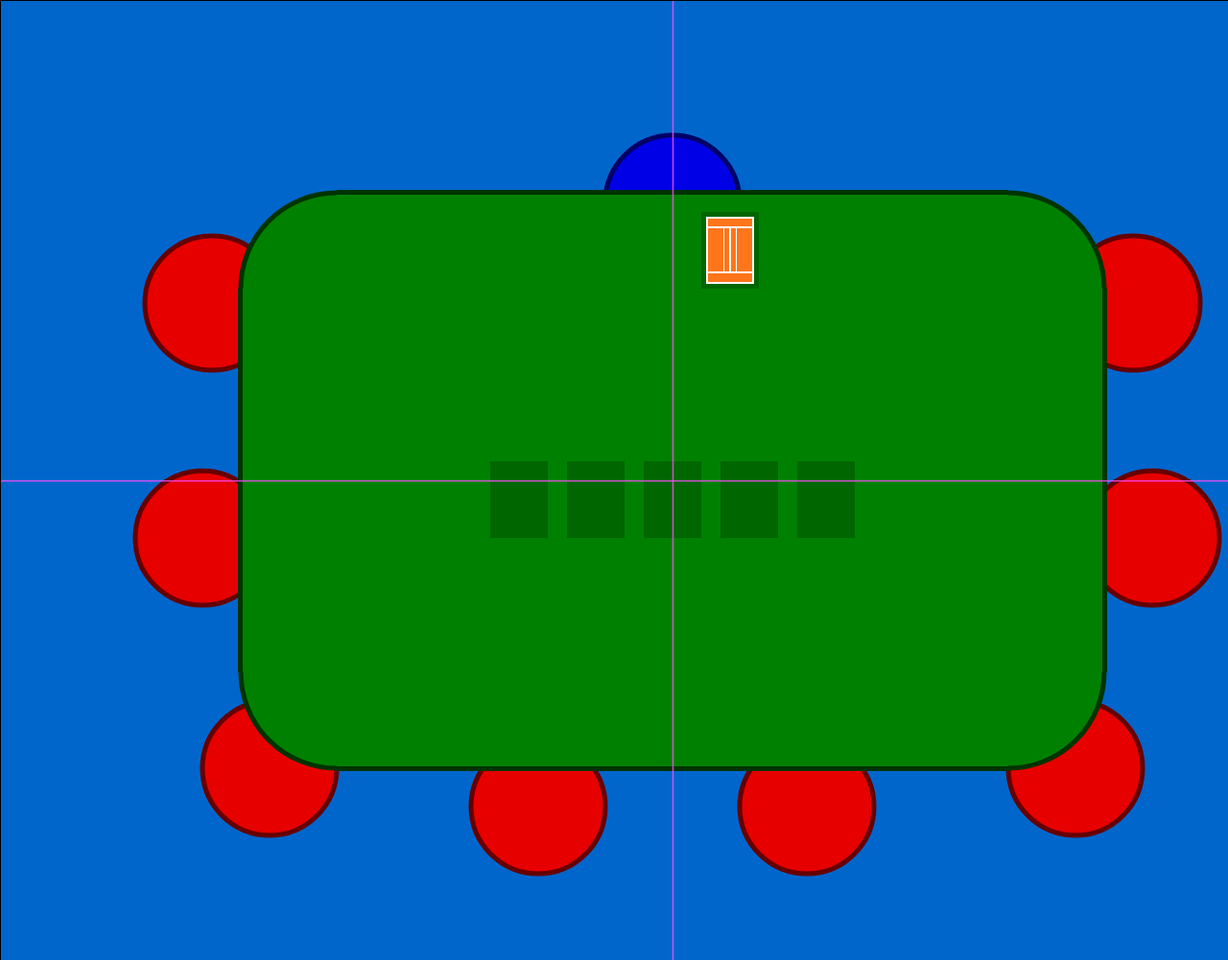
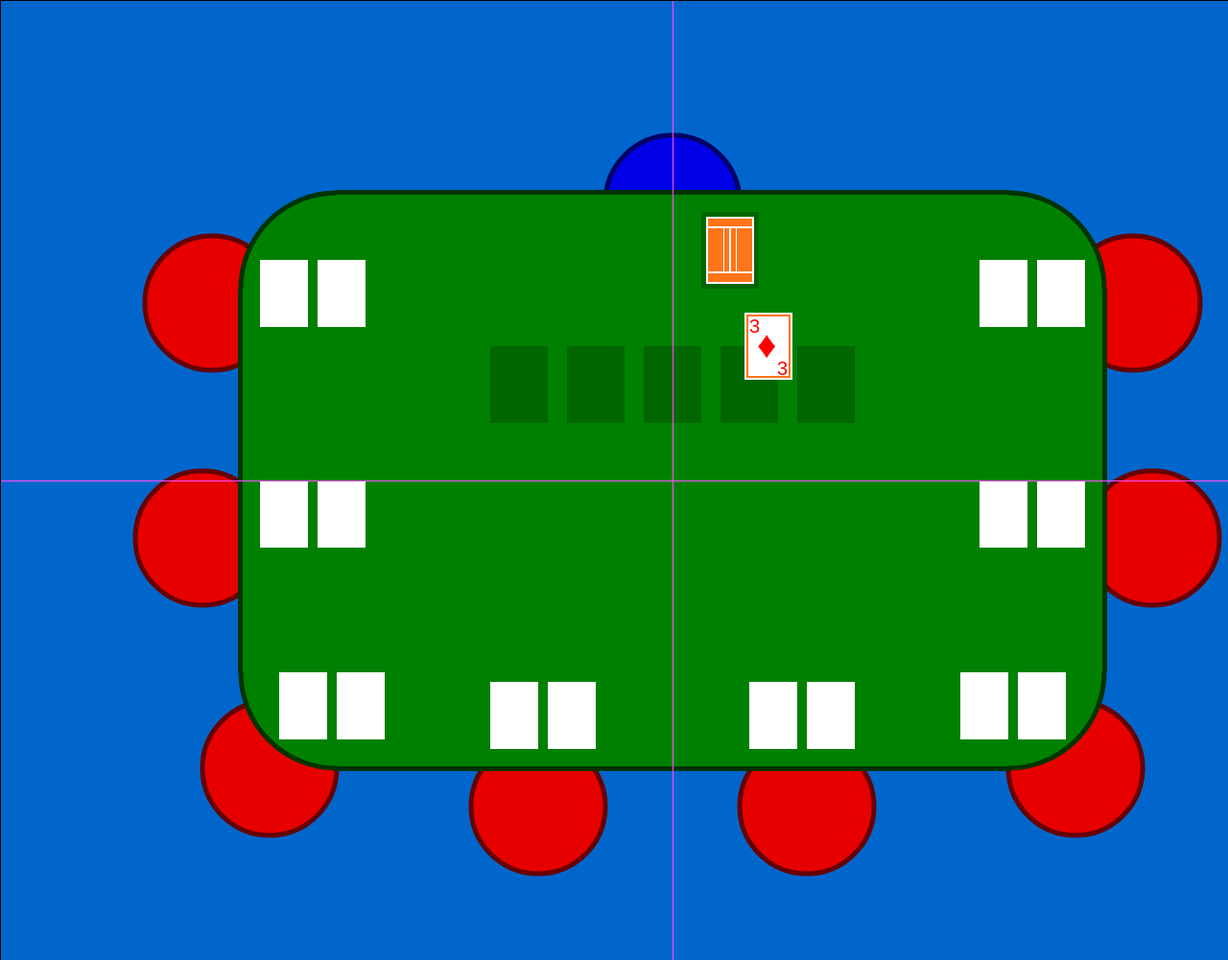
Before and after one commit to CameronC17/pokerjs, a plain HTML site: page client/index.html in a window 1280 px wide. Shown: the top 1001 px of the page at 96% size. Drawn offline with nearby package versions, Linux system fonts and the light colour scheme.

Commit message:
added player card positions

```diff
--- a/client/index.html
+++ b/client/index.html
@@ -2,7 +2,7 @@
 <html>
   <head>
     <meta charset="utf-8">
-    <title></title>
+    <title>PokerJS</title>
     <script type="text/javascript"></script>
     <script src="https://cdnjs.cloudflare.com/ajax/libs/socket.io/1.3.7/socket.io.js"></script>
     <link rel="stylesheet" type="text/css" href="style/reset.css">
--- a/client/js/game.js
+++ b/client/js/game.js
@@ -10,21 +10,31 @@ window.addEventListener('mousedown', saveMouse, false);
 var tableX = 350,
     tableY = 300;
 
+var playerSeatCards = [[tableX - 80, tableY - 30],
+                        [tableX - 80, tableY + 200],
+                        [tableX - 60, tableY + 400],
+                        [tableX + 160, tableY + 410],
+                        [tableX + 430, tableY + 410],
+                        [tableX + 650, tableY + 400],
+                        [tableX + 670, tableY + 200],
+                        [tableX + 670, tableY - 30]];
+
 //Creating instances of canvas and the canvas' 2d drawing
 var c = document.getElementById("pcanvas");
 var ctx = c.getContext("2d");
 
 function mainLoop() {
   drawStationary();
-  drawCard();
+  drawPlayerCardSlots();
+  drawCard("d3", 40, 100);
+  drawTestMarkers();
 }
 
 function drawStationary() {
   drawBackground();
   drawSeats(tableX, tableY);
   drawTable(tableX, tableY, "green", "#003300");
-  drawTableMarkings(tableX, tableY);
-  drawTestMarkers(tableX, tableY);
+  drawTableMarkings();
 }
 
 function drawTestMarkers() {
@@ -38,21 +48,20 @@ function drawBackground() {
   ctx.fillRect(0, 0, c.width, c.height);
 }
 
-function drawSeats(tX, tY) {
+function drawSeats() {
   //dealers seat
   //drawCircle(tX + 360, tY - 90, 70, "#0000e6", "#000066");
-  drawCircle(c.width/2, tY - 90, 70, "#0000e6", "#000066");
+  drawCircle(c.width/2, tableY - 90, 70, "#0000e6", "#000066");
 
   //player seats
-  drawCircle(tX - 130, tY + 15, 70, "#e60000", "#660000");
-  drawCircle(tX - 140, tY + 260, 70, "#e60000", "#660000");
-  drawCircle(tX - 70, tY + 500, 70, "#e60000", "#660000");
-  drawCircle(tX + 210, tY + 540, 70, "#e60000", "#660000");
-  drawCircle(tX + 490, tY + 540, 70, "#e60000", "#660000");
-  drawCircle(tX + 770, tY + 500, 70, "#e60000", "#660000");
-  drawCircle(tX + 850, tY + 260, 70, "#e60000", "#660000");
-  drawCircle(tX + 830, tY + 15, 70, "#e60000", "#660000");
-
+  drawCircle(tableX - 130, tableY + 15, 70, "#e60000", "#660000");
+  drawCircle(tableX - 140, tableY + 260, 70, "#e60000", "#660000");
+  drawCircle(tableX - 70, tableY + 500, 70, "#e60000", "#660000");
+  drawCircle(tableX + 210, tableY + 540, 70, "#e60000", "#660000");
+  drawCircle(tableX + 490, tableY + 540, 70, "#e60000", "#660000");
+  drawCircle(tableX + 770, tableY + 500, 70, "#e60000", "#660000");
+  drawCircle(tableX + 850, tableY + 260, 70, "#e60000", "#660000");
+  drawCircle(tableX + 830, tableY + 15, 70, "#e60000", "#660000");
 }
 
 function drawTable(x, y, insideColour, outsideColour) {
@@ -87,30 +96,109 @@ function drawCircle(x, y, rad, colour, lColour) {
   ctx.closePath();
 }
 
-function drawTableMarkings(tX, tY) {
+function drawTableMarkings() {
   //5 slots for the river
   ctx.fillStyle="#006600";
-  ctx.fillRect(tX + 160, tY + 180, 60, 80);
-  ctx.fillRect(tX + 240, tY + 180, 60, 80);
-  ctx.fillRect(tX + 320, tY + 180, 60, 80);
-  ctx.fillRect(tX + 400, tY + 180, 60, 80);
-  ctx.fillRect(tX + 480, tY + 180, 60, 80);
+  ctx.fillRect(tableX + 160, tableY + 60, 60, 80);
+  ctx.fillRect(tableX + 240, tableY + 60, 60, 80);
+  ctx.fillRect(tableX + 320, tableY + 60, 60, 80);
+  ctx.fillRect(tableX + 400, tableY + 60, 60, 80);
+  ctx.fillRect(tableX + 480, tableY + 60, 60, 80);
   //dealer slot
-  ctx.fillRect(tX + 380, tY - 80, 60, 80);
+  ctx.fillRect(tableX + 380, tableY - 80, 60, 80);
+  drawCard("back", 0, 0);
+
 }
 
-function drawCard() {
+function drawCard(cardType, posX, posY) {
+  if (cardType == "back") {
+    ctx.fillStyle="#fff";
+    ctx.fillRect(tableX + 385 + posX, tableY - 75 + posY, 50, 70);
+    ctx.fillStyle="#ff751a";
+    ctx.fillRect(tableX + 387 + posX, tableY - 73 + posY, 46, 66);
+    ctx.fillStyle="#fff";
+    ctx.fillRect(tableX + 387 + posX, tableY - 65 + posY, 46, 2);
+    ctx.fillRect(tableX + 387 + posX, tableY - 18 + posY, 46, 2);
+
+    ctx.fillRect(tableX + 403 + posX, tableY - 64 + posY, 1, 48);
+    ctx.fillRect(tableX + 409 + posX, tableY - 64 + posY, 2, 48);
+    ctx.fillRect(tableX + 416 + posX, tableY - 64 + posY, 1, 48);
+  }
+  else {
+    //card front colours
+    ctx.fillStyle="#fff";
+    ctx.fillRect(tableX + 385 + posX, tableY - 75 + posY, 50, 70);
+    ctx.fillStyle="#ff751a";
+    ctx.fillRect(tableX + 387 + posX, tableY - 73 + posY, 46, 66);
+    ctx.fillStyle="#fff";
+    ctx.fillRect(tableX + 389 + posX, tableY - 71 + posY, 42, 62);
+    //text
+    ctx.font="20px Arial";
+    if (cardType.charAt(0) == "s" || cardType.charAt(0) == "c")
+      ctx.fillStyle="#000";
+    else if (cardType.charAt(0) == "d" || cardType.charAt(0) == "h")
+      ctx.fillStyle="#ff0000";
+
+    if (cardType.length == 2) {
+      ctx.fillText(cardType.charAt(1), tableX + 390 + posX, tableY - 54 + posY);
+      ctx.fillText(cardType.charAt(1), tableX + 419 + posX, tableY - 10 + posY);
+    }
+    else if (cardType.length == 3) {
+      var type = cardType.substring(1, 3);
+      if (type == "10") {
+        ctx.fillText("10", tableX + 388 + posX, tableY - 54 + posY);
+        ctx.fillText("10", tableX + 408 + posX, tableY - 10 + posY);
+      }
+      else {
+        var cardVal = "X";
+        switch (type) {
+          case "11":
+            cardVal = "J";
+            break;
+          case "12":
+            cardVal = "Q";
+            break;
+          case "13":
+            cardVal = "K";
+            break;
+          case "14":
+            cardVal = "A";
+            break;
+        }
+        ctx.fillText(cardVal, tableX + 390 + posX, tableY - 54 + posY);
+        ctx.fillText(cardVal, tableX + 415 + posX, tableY - 10 + posY);
+      }
+    }
+
+
+    ctx.font="40px Arial";
+    var cardSuit = "X";
+    switch (cardType.charAt(0)) {
+      case "c":
+        cardSuit = "♣";
+        break;
+      case "s":
+        cardSuit = "♠";
+        break;
+      case "d":
+        cardSuit = "♦";
+        break;
+      case "h":
+        cardSuit = "♥";
+        break;
+    }
+    ctx.fillText(cardSuit, tableX + 398 + posX, tableY - 28 + posY);
+
+  }
+}
+
+function drawPlayerCardSlots() {
+  //start top left forplayer 1, go anti clockwise
   ctx.fillStyle="#fff";
-  ctx.fillRect(735, 225, 50, 70);
-  ctx.fillStyle="#ff751a";
-  ctx.fillRect(737, 227, 46, 66);
-  ctx.fillStyle="#fff";
-  ctx.fillRect(737, 235, 46, 2);
-  ctx.fillRect(737, 282, 46, 2);
-
-  ctx.fillRect(753, 236, 1, 48);
-  ctx.fillRect(759, 236, 2, 48);
-  ctx.fillRect(766, 236, 1, 48);
+  for (var i = 0; i < playerSeatCards.length; i++) {
+    ctx.fillRect(playerSeatCards[i][0], playerSeatCards[i][1], 50, 70);
+    ctx.fillRect(playerSeatCards[i][0] + 60, playerSeatCards[i][1], 50, 70);
+   }
 }
 
 //This loops the animation frames for animation!!!!
```
